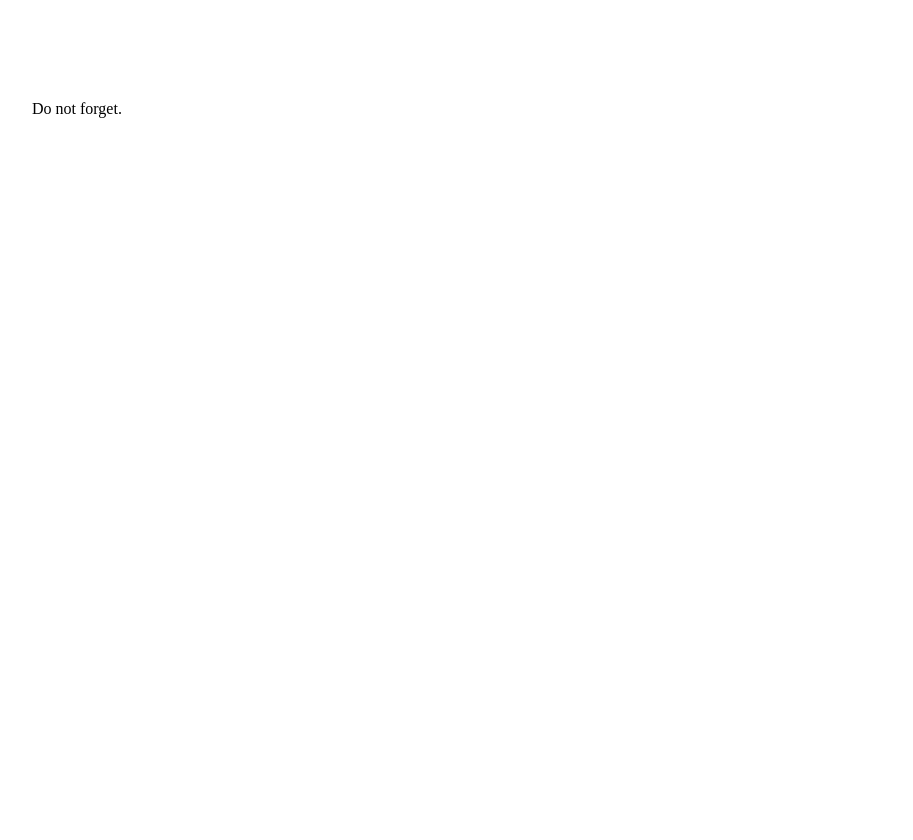
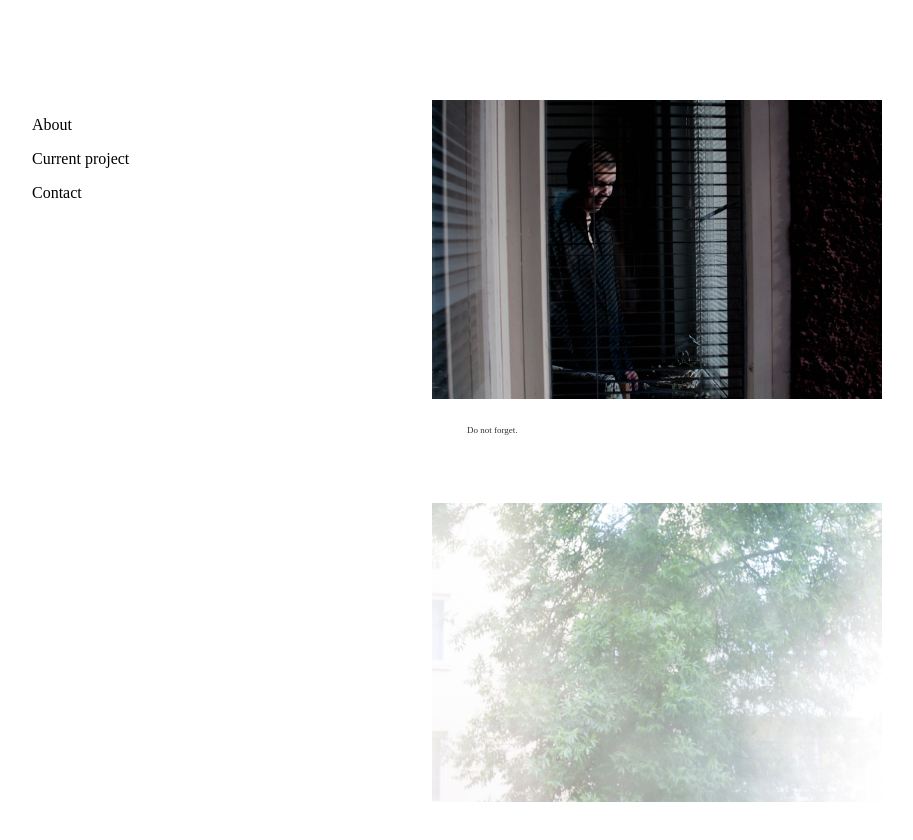
Before and after one commit to IsabelleLof/belle-things, a plain HTML site: page index.html in a window 1280 px wide. Shown: the whole page, without its empty margins (68-981 px from the left). Before the commit the page ends 800 px from the top, so only its background shows below. Drawn offline with Linux system fonts and the light colour scheme.

Commit message:
created script.js and added src scrpit in index.html

```diff
--- a/index.html
+++ b/index.html
@@ -6,12 +6,24 @@
 <link rel="stylesheet" type="text/css" href="./style.css"/>
 </header>
 <body>
-    <main>
+        <div class="grid-container">
+            <nav class="navbar">
+            <div class="navbar-links-container">
+             <p class="navbar-links">About</p>
+             <p class="navbar-links">Current project</p>
+             <p class="navbar-links">Contact</p>
+            </div>
+            </nav>
+
     <div class="flex-container">
-        <div class="image1" id="img"></div>
-        <div class="image2" id="img"></div>
+        <div>
+            <img src="Youssry_mindre_web.jpg" class="image1">
+        </div>
         <div class="image-text">Do not forget.</div>
+        <div>
+            <img src="kastanj.jpg" class="image2">
         </div>
-    </main>
+    </div>
+    <script src="script.js"></script>
 </body>
 </html>
--- a/style.css
+++ b/style.css
@@ -2,26 +2,34 @@ body {
  margin: 100px;
 }
 
+.grid-container {
+ display: grid;
+ grid-template-columns: 50vh 50vw;
+}
+
 .flex-container {
+ max-width: auto;
+ max-height: max-content;
+ flex-direction: row;
  display: flex;
  flex-wrap: wrap;
- flex-direction: row;
 }
 
 .image1 {
- background-color: white;
- background-image: url(Youssry_mindre_web.jpg);
- display: flex;
+ display: inline;
+ width: 450px;
+ margin-bottom: 100px;
 }
 
 .image2 {
- background-color: white;
- background-image: url(kastanj.jpeg);
- display: flex;
+ display: inline;
+ width: 450px;
 }
 
 .image-text {
- display: flex;
+ position: absolute;
+ margin-top: 325px;
+ margin-left: 35px;
+ color: rgb(53, 49, 49);
+ font-size: xx-small;
 }
-
-img {}
```
Also changed, not shown: script.js (added).
